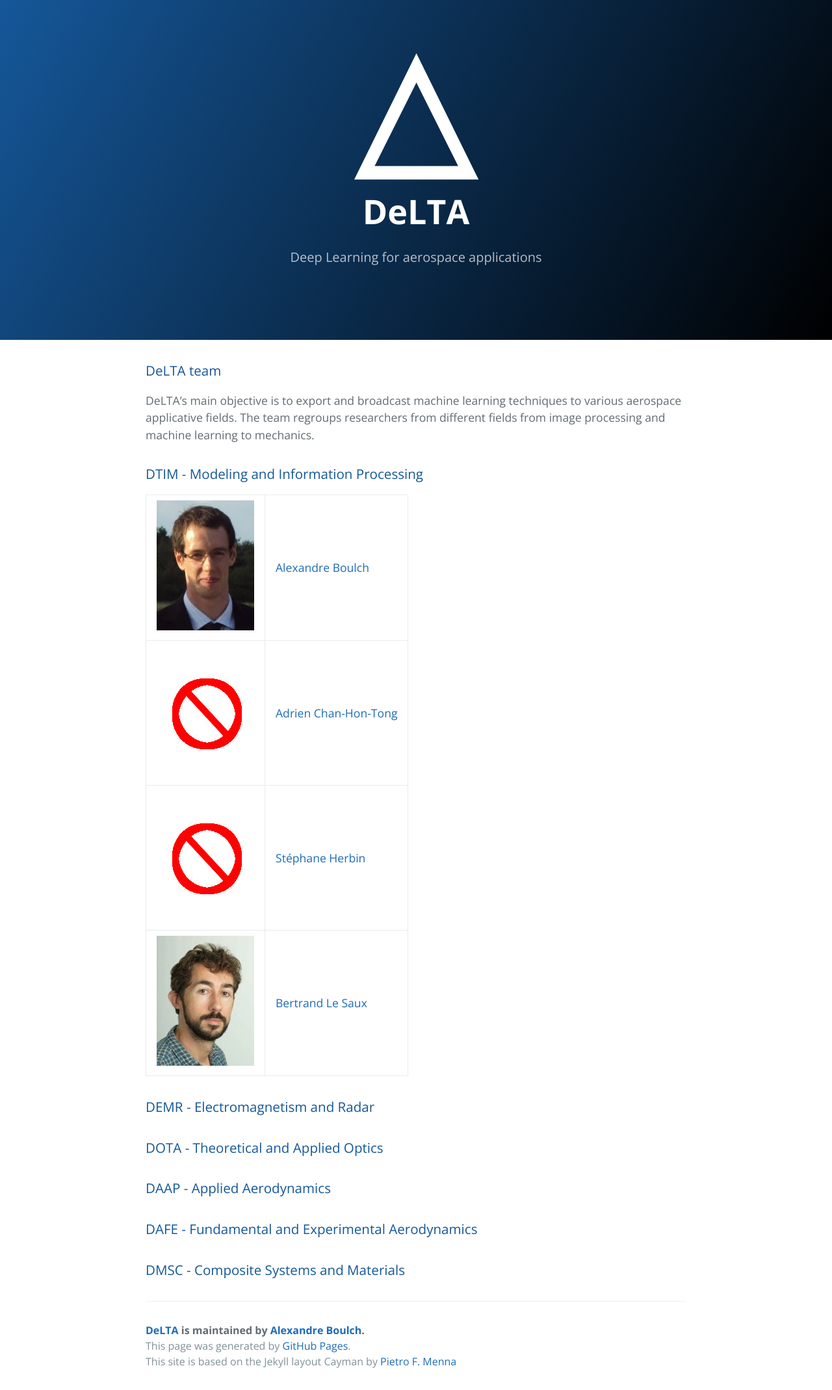
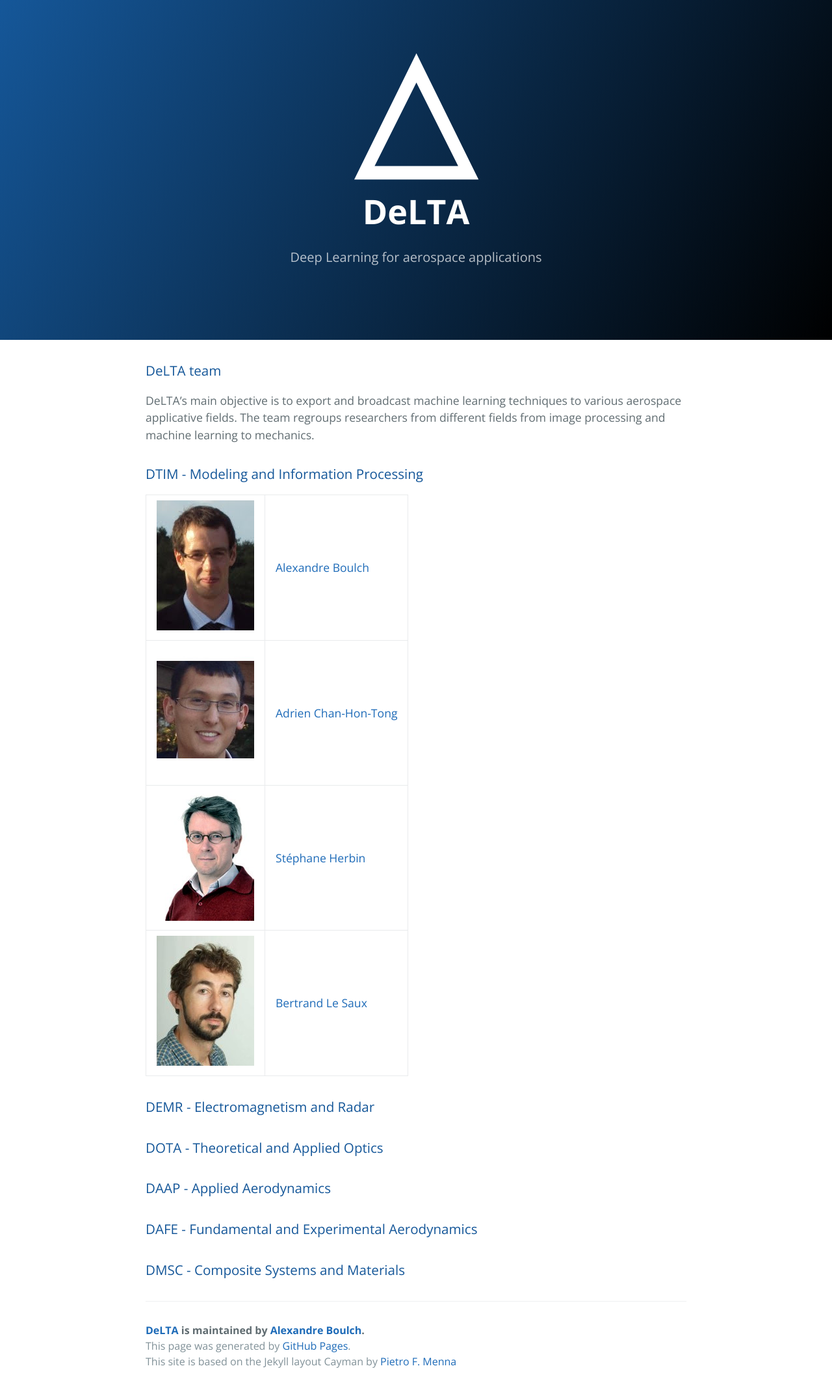
Before and after one commit to delta-onera/delta-onera.github.io, a Jekyll site: the page built from pages/team.md, in a window 1280 px wide. Shown: the whole page at 65% size. Built offline with Jekyll 4.4.1, drawn with Linux system fonts in a browser that asks for light colours; our own code applies the rules of GitHub Pages for plain Markdown files.

Commit message:
photo update

```diff
--- a/pages/team.md
+++ b/pages/team.md
@@ -6,8 +6,8 @@ The team regroups researchers from different fields from image processing and ma
 ### DTIM - Modeling and Information Processing
 
 |![alt text](images/team/A_Boulch.jpg "Alexandre Boulch")| [Alexandre Boulch](https://sites.google.com/view/boulch)|
-|![alt text](images/team/no_photo.jpg "Adrien Chan-Hon-Tong")| [Adrien Chan-Hon-Tong](https://www.researchgate.net/profile/Adrien_Chan-Hon-Tong)|
-|![alt text](images/team/no_photo.jpg "Stéphane Herbin")| [Stéphane Herbin](https://www.researchgate.net/profile/Stephane_Herbin)|
+|![alt text](images/team/A_ChanHonTong.jpg "Adrien Chan-Hon-Tong")| [Adrien Chan-Hon-Tong](https://www.researchgate.net/profile/Adrien_Chan-Hon-Tong)|
+|![alt text](images/team/S_Herbin.png "Stéphane Herbin")| [Stéphane Herbin](http://www.onera.fr/fr/staff/stephane-herbin)|
 |![alt text](images/team/B_LeSaux.jpg "Bertrand Le Saux")| [Bertrand Le Saux](http://www.onera.fr/en/staff/bertrand-le-saux)|
 
 ### DEMR - Electromagnetism and Radar
```
Also changed, not shown: pages/images/team/A_ChanHonTong.jpg (added), pages/images/team/S_Herbin.png (added).
